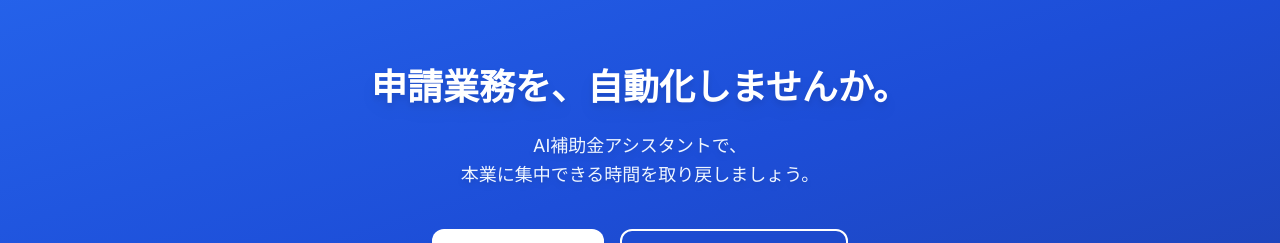
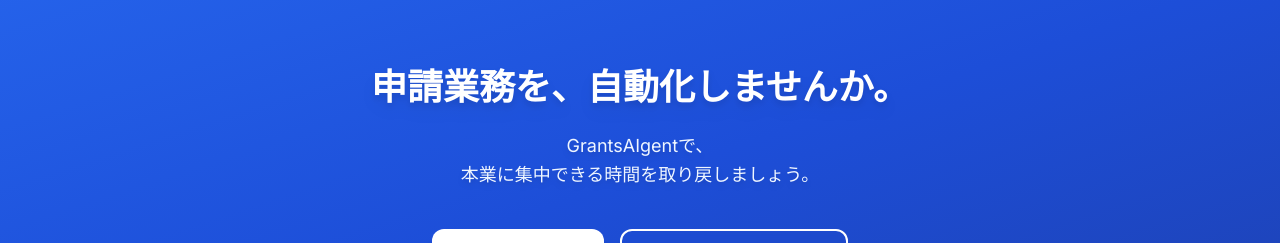
Before and after one commit to IchiroFukuda/saeli-lp, a Next.js app: page /hojokin in a window 1280 px wide. Shown: the part 2640-2883 px from the top of the page. Built offline with nearby package versions, Linux system fonts and the light colour scheme.

Commit message:
補助金LPのサービス名をGrantsAIgentに変更

```diff
--- a/app/hojokin/page.tsx
+++ b/app/hojokin/page.tsx
@@ -296,7 +296,7 @@ export default function HojokinLandingPage() {
               申請業務を、自動化しませんか。
             </h2>
             <p className="mt-6 text-lg text-blue-50 leading-relaxed drop-shadow-md">
-              AI補助金アシスタントで、
+              GrantsAIgentで、
               <br className="hidden sm:block" />
               本業に集中できる時間を取り戻しましょう。
             </p>
```
